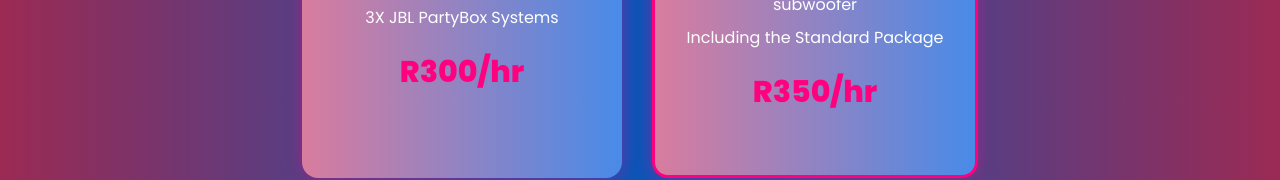
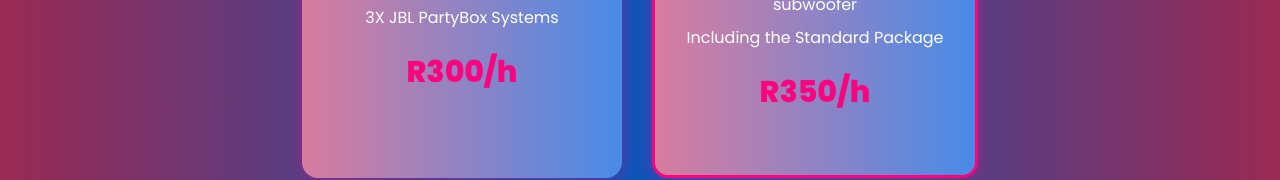
Before and after one commit to januvdw922/dj, a plain HTML site: page pricing.html in a window 1280 px wide. Shown: the part 408-588 px from the top of the page. Drawn offline with Linux system fonts and the light colour scheme.

Commit message:
Update pricing.html

```diff
--- a/pricing.html
+++ b/pricing.html
@@ -203,14 +203,14 @@ nav.nav-bar {
       <p>DJ SET</p>
       <p>MUSIC</p>
       <p>3X JBL PartyBox Systems</p>
-      <h3>R300/hr</h3>
+      <h3>R300/h</h3>
     </div>
 
     <div class="pricing-card premium">
       <h2>PREMIUM</h2>
       <p>Professional lighting, smoke effects, and an additional subwoofer</p>
       <p>Including the Standard Package</p>
-      <h3>R350/hr</h3>
+      <h3>R350/h</h3>
     </div>
   </div>
 
```
